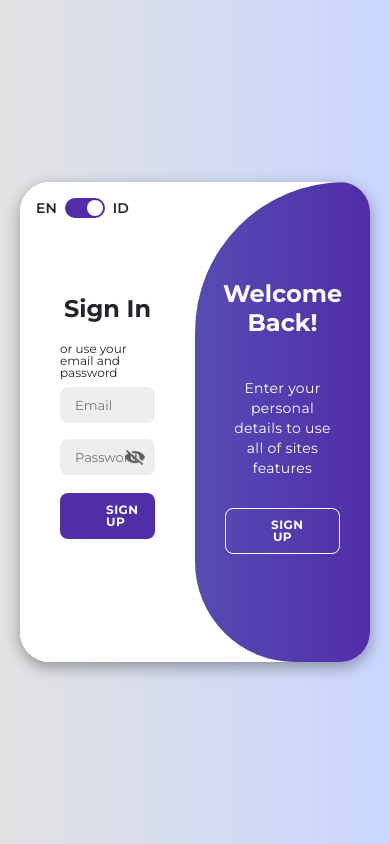
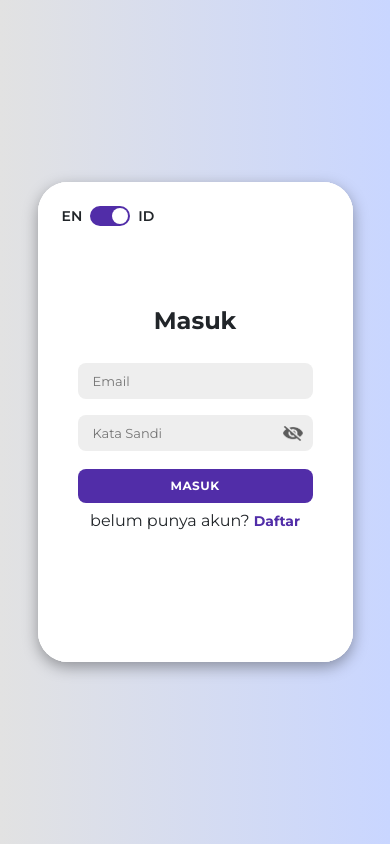
Before and after one commit to aderahmad7/seminarapp, a plain HTML site: page index.html in a window 390 px wide. Both pictures are taken after a click on the element 84 px from the left and 208 px from the top of the page. Drawn offline with Linux system fonts and the light colour scheme.

Commit message:
menambahkan fitur ganti bahasa

```diff
--- /dev/null
+++ b/assets/css/queries.css
@@ -0,0 +1,54 @@
+@media only screen and (max-width: 768px) {
+    .toggle-container {
+        display: none;
+    }
+
+    .container-content {
+        width: 50% !important;
+    }
+
+    .form-container {
+        transform: translateX(0);
+        width: 100% !important;
+    }
+
+    .container-content.active .sign-in {
+        transform: translateX(-100%);
+    }
+
+    .container-content.active .sign-up {
+        transform: translateX(0);
+        opacity: 1;
+        z-index: 5;
+        animation: move 0.6s;
+    }
+
+    .signin-link-container, .signup-link-container {
+        display: block !important;
+    }
+}
+
+@media only screen and (max-width: 660px) {
+    .container-content {
+        width: 60% !important;
+    }
+}
+
+@media only screen and (max-width: 600px) {
+    .container-content {
+        width: 65% !important;
+    }
+}
+
+@media only screen and (max-width: 480px) {
+    .container-content {
+        width: 90% !important;
+    }
+}
+
+@media only screen and (max-width: 320px) {
+    .container-content {
+        width: 100% !important;
+        min-height: 400px;
+    }
+}
--- a/assets/css/style.css
+++ b/assets/css/style.css
@@ -94,7 +94,7 @@
     letter-spacing: 0.5px;
 }
 
-.signin-link {
+.signin-link, .signup-link {
     color: #512da8;
     font-size: 14px;
 }
--- a/assets/js/script.js
+++ b/assets/js/script.js
@@ -6,9 +6,42 @@ const btnLogin = document.getElementById("btn-go-login");
 const regusterBtn = document.getElementById("register");
 const loginBtn = document.getElementById("login");
 const languageToggleBtn = document.getElementById("language-toggle-btn");
+const signUpBtn = document.querySelector(".signup-link");
+const signInBtn = document.querySelector(".signin-link");
+
+// Text Language Element Sign Up
+const signUpTitle = document.getElementById("sign-up-title");
+const signUpInputName = document.getElementById("signup-input-name");
+const signUpInputWhatsApp = document.getElementById("signup-input-whatsapp");
+const signUpInputPassword = document.getElementById("signup-password");
+const signUpInputConfirmPassword = document.getElementById(
+    "signup-confirm-password"
+);
+const signUpButton = document.getElementById("signup-button");
+const toggleSignUpTittle = document.getElementById("toggle-signup-title");
+const toggleSignUpDetail = document.getElementById("toggle-signup-detail");
+const signUpMobileBtn = document.querySelector(".signup-link");
+const signUpMobileTitle = document.querySelector(".signup-link-container span");
+
+// Text Language Element Sign In
+const signInTitle = document.getElementById("sign-in-title");
+const signInInputPassword = document.getElementById("signin-password");
+const signInButton = document.getElementById("signin-button");
+const toggleSignInTittle = document.getElementById("toggle-signin-title");
+const toggleSignInDetail = document.getElementById("toggle-signin-detail");
+const signInMobileBtn = document.querySelector(".signin-link");
+const signInMobileTitle = document.querySelector(".signin-link-container span");
 
 regusterBtn.addEventListener("click", function () {
     container.classList.add("active");
+});
+
+signUpBtn.addEventListener("click", function () {
+    container.classList.add("active");
+});
+
+signInBtn.addEventListener("click", function () {
+    container.classList.remove("active");
 });
 
 loginBtn.addEventListener("click", function () {
@@ -33,6 +66,97 @@ toggleIcons.forEach((icon) => {
     });
 });
 
+// Change Language Script
+const translations = {
+    en: {
+        signIn: {
+            title: "Sign In",
+            inputPassword: "Password",
+            button: "Sign In",
+            toggleTittle: "Welcome Back!",
+            toggleDetail:
+                "Enter your personal details to use all of the sites features",
+            toggleButton: "Sign In",
+            mobileTitle: "have an account?",
+            mobileBtn: "Sign In",
+        },
+        signUp: {
+            title: "Sign Up",
+            inputName: "Name",
+            inputWhatsApp: "WhatsApp Number",
+            inputPassword: "Password",
+            inputConfirmPassword: "Confirm Password",
+            button: "Sign Up",
+            toggleTittle: "Hello, Friend",
+            toggleDetail:
+                "Register with your personal details to use all of site features",
+            toggleButton: "Sign Up",
+            mobileTitle: "don't have an account?",
+            mobileBtn: "Sign Up",
+        },
+    },
+    id: {
+        signIn: {
+            title: "Masuk",
+            inputPassword: "Kata Sandi",
+            button: "Masuk",
+            toggleTittle: "Selamat Datang Kembali!",
+            toggleDetail:
+                "Masukkan detail pribadi Anda untuk menggunakan semua fitur situs",
+            toggleButton: "Masuk",
+            mobileTitle: "punya akun?",
+            mobileBtn: "Masuk",
+        },
+        signUp: {
+            title: "Daftar",
+            inputName: "Nama",
+            inputWhatsApp: "Nomor WhatsApp",
+            inputPassword: "Kata Sandi",
+            inputConfirmPassword: "Konfirmasi Kata Sandi",
+            button: "Daftar",
+            toggleTittle: "Halo, Sobat",
+            toggleDetail:
+                "Daftar dengan detail pribadi Anda untuk menggunakan semua fitur situs",
+            toggleButton: "Daftar",
+            mobileTitle: "belum punya akun?",
+            mobileBtn: "Daftar",
+        },
+    },
+};
+
+// Function Change Language
+function changeLanguage(lang) {
+    // Sign Up Language
+    signUpTitle.textContent = translations[lang].signUp.title;
+    signUpInputName.placeholder = translations[lang].signUp.inputName;
+    signUpInputWhatsApp.placeholder = translations[lang].signUp.inputWhatsApp;
+    signUpInputPassword.placeholder = translations[lang].signUp.inputPassword;
+    signUpInputConfirmPassword.placeholder =
+        translations[lang].signUp.inputConfirmPassword;
+    signUpButton.textContent = translations[lang].signUp.button;
+    toggleSignUpTittle.textContent = translations[lang].signUp.toggleTittle;
+    toggleSignUpDetail.textContent = translations[lang].signUp.toggleDetail;
+    regusterBtn.textContent = translations[lang].signUp.toggleButton;
+    signUpMobileTitle.textContent = translations[lang].signUp.mobileTitle;
+    signUpMobileBtn.textContent = translations[lang].signUp.mobileBtn;
+
+    // Sign In Language
+    signInTitle.textContent = translations[lang].signIn.title;
+    signInInputPassword.placeholder = translations[lang].signIn.inputPassword;
+    signInButton.textContent = translations[lang].signIn.button;
+    toggleSignInTittle.textContent = translations[lang].signIn.toggleTittle;
+    toggleSignInDetail.textContent = translations[lang].signIn.toggleDetail;
+    loginBtn.textContent = translations[lang].signIn.toggleButton;
+    signInMobileTitle.textContent = translations[lang].signIn.mobileTitle;
+    signInMobileBtn.textContent = translations[lang].signIn.mobileBtn;
+}
+
+// Change Language Action
 languageToggleBtn.addEventListener("click", function () {
     languageToggleBtn.classList.toggle("active");
+    if (languageToggleBtn.classList.contains("active")) {
+        changeLanguage("id");
+    } else {
+        changeLanguage("en");
+    }
 });
--- a/index.html
+++ b/index.html
@@ -10,6 +10,7 @@
             rel="stylesheet" />
         <link rel="stylesheet" href="assets/css/bootstrap.min.css" />
         <link rel="stylesheet" href="assets/css/style.css" />
+        <link rel="stylesheet" href="assets/css/queries.css">
         <title>Login & Register</title>
     </head>
     <body>
@@ -23,12 +24,12 @@
                     class="form-container sign-up position-absolute top-0 h-100 start-0 w-50">
                     <div
                         class="form-content bg-white d-flex align-items-center justify-content-center flex-column h-100">
-                        <h1 class="title fw-bold">Create Account</h1>
-                        <span class="sign-up-desc">or use your email for
-                            registration</span>
+                        <h1 class="title fw-bold" id="sign-up-title">Create Account</h1>
+
                         <form action method="post">
                             <input
                                 class="input border-0 w-100"
+                                id="signup-input-name"
                                 type="text"
                                 placeholder="Name"
                                 name="name" />
@@ -39,7 +40,8 @@
                                 name="email" />
                             <input
                                 class="input border-0 w-100"
-                                type="number"
+                                id="signup-input-whatsapp"
+                                type="text"
                                 placeholder="WhatsApp Number"
                                 name="whats-app-number" />
                             <div
@@ -73,18 +75,19 @@
                             <button
                                 type="submit"
                                 name="submit"
+                                id="signup-button"
                                 class="button-seminarapp text-white fw-bold text-uppercase w-100">
                                 Sign Up
                             </button>
                         </form>
-                        <!-- <div class="signin-link-container d-block mb-2">
-                            have an account?
+                        <div class="signin-link-container d-none mb-2">
+                            <span>have an account?</span>
                             <a
                                 href="#"
                                 class="signin-link fw-bold text-decoration-none mb-0"
                                 >Sign In</a
                             >
-                        </div> -->
+                        </div>
                     </div>
                 </div>
                 <!-- Form Sign Up End -->
@@ -95,16 +98,15 @@
                     <div
                         class="form-content bg-white d-flex align-items-center justify-content-center flex-column h-100">
                         <div
-                            class="language-container position-absolute top-0 start-0 p-3 d-flex align-items-center gap-2">
+                            class="language-container position-absolute top-0 start-0 p-4 d-flex align-items-center gap-2">
                             <p class="mb-0 language-title">EN</p>
                             <div class="language-toggle-btn position-relative"
                                 id="language-toggle-btn">
                             </div>
                             <p class="mb-0 language-title">ID</p>
                         </div>
-                        <h1 class="title fw-bold">Sign In</h1>
-                        <span class="sign-up-desc">or use your email and
-                            password</span>
+                        <h1 class="title fw-bold" id="sign-in-title">Sign In</h1>
+
                         <form action method="post" class="w-100">
                             <input
                                 class="input border-0 w-100"
@@ -128,19 +130,20 @@
                             <button
                                 type="submit"
                                 name="submit"
+                                id="signin-button"
                                 class="button-seminarapp text-white fw-bold text-uppercase w-100"
                                 id="btn-go-login">
-                                Sign Up
+                                Sign In
                             </button>
                         </form>
-                        <!-- <div class="signin-link-container d-block mb-2">
-                            have an account?
+                        <div class="signup-link-container mb-2 d-none text-center">
+                            <span>don't have an account?</span>
                             <a
                                 href="#"
-                                class="signin-link fw-bold text-decoration-none mb-0"
-                                >Sign In</a
+                                class="signup-link fw-bold text-decoration-none mb-0"
+                                >Sign Up</a
                             >
-                        </div> -->
+                        </div>
                     </div>
                 </div>
                 <!-- Form Sign In End -->
@@ -151,9 +154,9 @@
                     <div class="toggle text-white position-relative h-100">
                         <div
                             class="toggle-panel toggle-left position-absolute w-50 h-100 d-flex align-items-center justify-content-center flex-column text-center top-0">
-                            <h1 class="title fw-bold">Hello, Friend</h1>
+                            <h1 class="title fw-bold" id="toggle-signup-title">Hello, Friend</h1>
 
-                            <p class="toggle-detail">
+                            <p class="toggle-detail" id="toggle-signup-detail">
                                 Register with your personal details to use all
                                 of site features
                             </p>
@@ -165,9 +168,9 @@
                         </div>
                         <div
                             class="toggle-panel toggle-right position-absolute w-50 h-100 d-flex align-items-center justify-content-center flex-column text-center top-0 end-0">
-                            <h1 class="title fw-bold">Welcome Back!</h1>
+                            <h1 class="title fw-bold" id="toggle-signin-title">Welcome Back!</h1>
 
-                            <p class="toggle-detail">
+                            <p class="toggle-detail" id="toggle-signin-detail">
                                 Enter your personal details to use all of sites
                                 features
                             </p>
```
